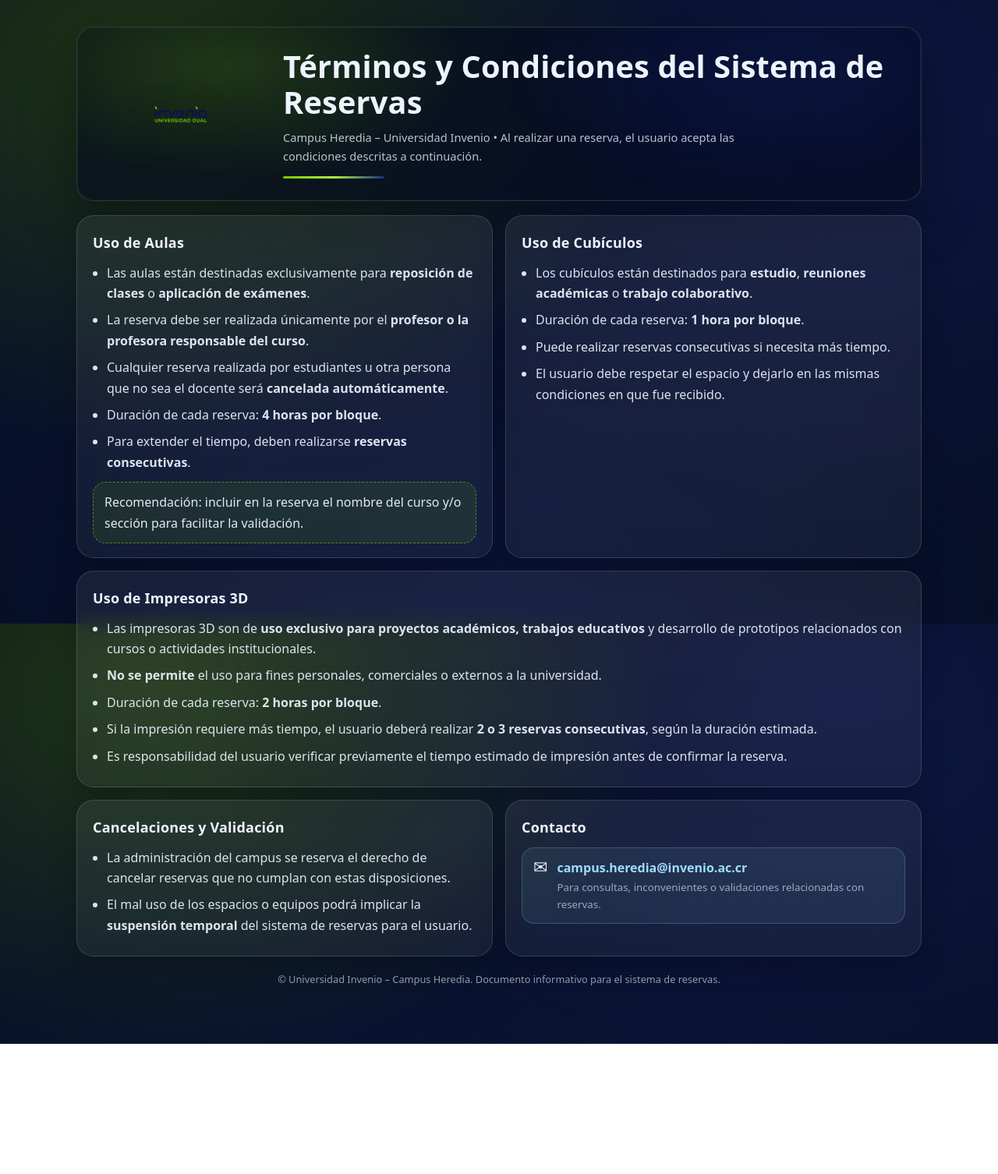
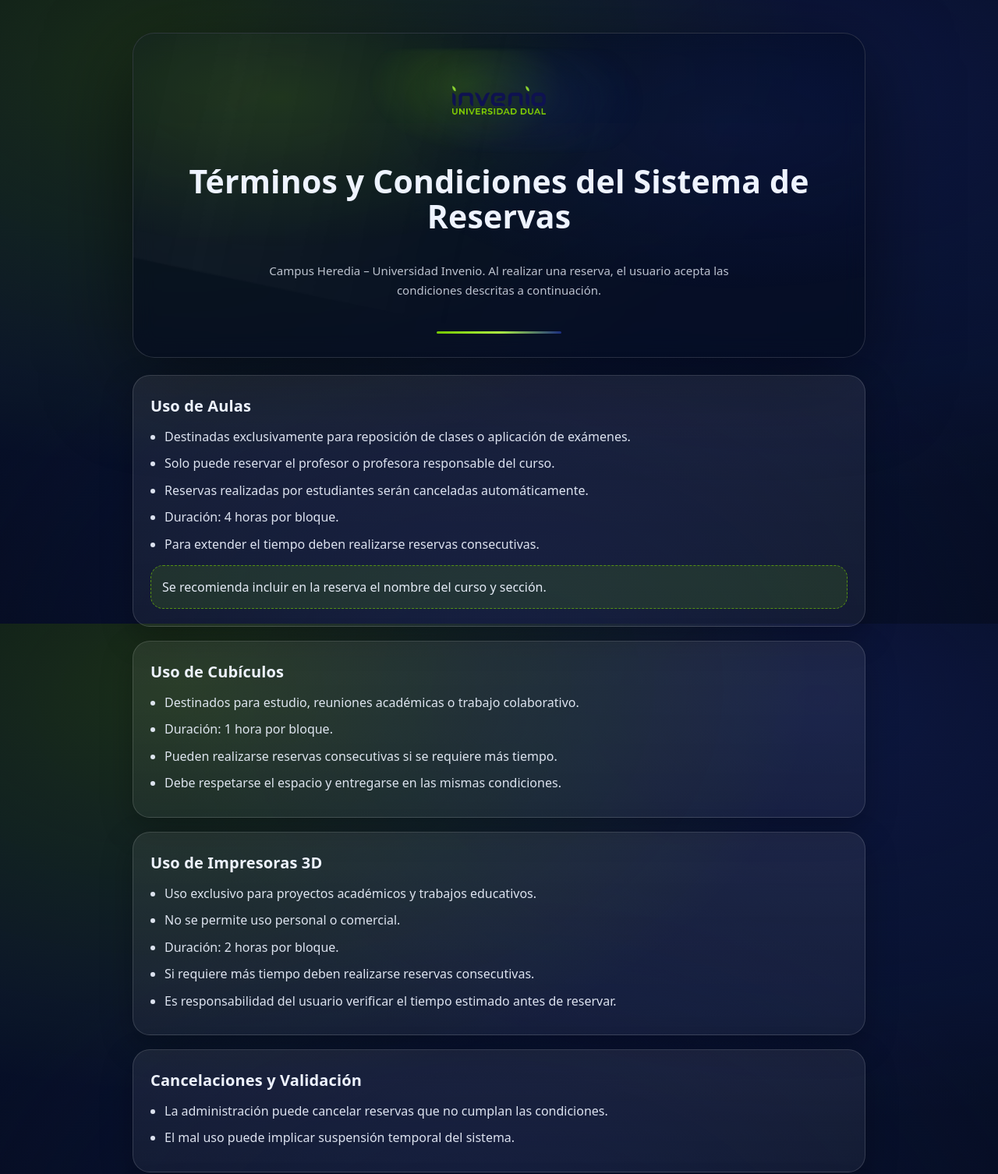
Before and after one commit to HeinerCR/terminos-invenio, a plain HTML site: page index.html in a window 1280 px wide. Shown: the top 1506 px of the page at 78% size. Before the commit the page ends 1339 px from the top, so only its background shows below. Drawn offline with Linux system fonts and the light colour scheme.

Commit message:
Update index.html

```diff
--- a/index.html
+++ b/index.html
@@ -5,9 +5,9 @@
   <meta name="viewport" content="width=device-width, initial-scale=1" />
   <title>Términos y Condiciones | Sistema de Reservas - Campus Heredia</title>
   <meta name="description" content="Términos y condiciones del sistema de reservas del Campus Heredia - Universidad Invenio." />
+
   <style>
     :root{
-      /* Invenio-inspired palette */
       --navy:#0e1a4b;
       --blue:#1c2f86;
       --green:#7bd100;
@@ -16,237 +16,284 @@
       --muted:rgba(238,243,255,.78);
       --muted2:rgba(238,243,255,.62);
 
-      --cardA: rgba(255,255,255,.07);
+      --border: rgba(255,255,255,.14);
+      --border2: rgba(255,255,255,.26);
+
+      --cardA: rgba(255,255,255,.075);
       --cardB: rgba(255,255,255,.05);
-      --border: rgba(255,255,255,.14);
-      --border2: rgba(255,255,255,.22);
 
       --radius:22px;
-
-      --shadow0: 0 12px 34px rgba(0,0,0,.22);
-      --shadow1: 0 22px 70px rgba(0,0,0,.40);
-
       --ease: cubic-bezier(.2,.8,.2,1);
     }
 
     *{ box-sizing:border-box; }
     html, body{ height:100%; }
 
-    /* Seamless full-page background */
+    /* Seamless background */
     body{
       margin:0;
       font-family: ui-sans-serif, system-ui, -apple-system, Segoe UI, Roboto, Arial, sans-serif;
       color: var(--text);
       line-height:1.65;
-      background: radial-gradient(1200px 900px at 15% 10%, rgba(123,209,0,.22), transparent 55%),
-                  radial-gradient(1200px 900px at 85% 12%, rgba(28,47,134,.34), transparent 60%),
-                  radial-gradient(1200px 900px at 50% 110%, rgba(14,26,75,.58), transparent 62%),
-                  linear-gradient(180deg, #050b1d 0%, #07102a 70%, #050b1d 140%);
+
+      background:
+        radial-gradient(1400px 900px at 18% 10%, rgba(123,209,0,.18), transparent 58%),
+        radial-gradient(1400px 900px at 82% 12%, rgba(28,47,134,.30), transparent 60%),
+        radial-gradient(1200px 900px at 50% 110%, rgba(14,26,75,.55), transparent 62%),
+        linear-gradient(180deg, #050b1d 0%, #07102a 58%, #050b1d 120%);
       background-attachment: fixed;
     }
 
-    a{ color: #9edcff; text-decoration: none; }
+    a{ color:#9edcff; text-decoration:none; }
     a:hover{ text-decoration: underline; }
 
     .wrap{
-      max-width: 1120px;
+      max-width: 980px;
       margin: 0 auto;
-      padding: 34px 18px 72px;
+      padding: 42px 20px 78px;
     }
 
-    /* ===== HERO ===== */
-    .hero{
+    /* ===== HERO BRANDING ===== */
+    .brand-hero{
+      position: relative;
+      padding: 38px 26px 30px;
+      border-radius: 28px;
       border: 1px solid var(--border);
-      background: rgba(5,11,29,.62);
+      background: rgba(5,11,29,.58);
       backdrop-filter: blur(14px);
-      border-radius: var(--radius);
-      box-shadow: var(--shadow1);
-      padding: 28px;
-      position: relative;
       overflow:hidden;
-      transform: translateY(6px);
-      opacity: 0;
-      animation: fadeUp .7s var(--ease) forwards;
+      box-shadow: 0 26px 110px rgba(0,0,0,.50);
     }
 
-    .hero::before{
+    /* ambient glows */
+    .brand-hero::before{
       content:"";
       position:absolute;
       inset:-2px;
       background:
-        radial-gradient(520px 240px at 18% 22%, rgba(123,209,0,.18), transparent 62%),
-        radial-gradient(560px 260px at 82% 26%, rgba(28,47,134,.22), transparent 64%);
+        radial-gradient(700px 320px at 20% 20%, rgba(123,209,0,.14), transparent 62%),
+        radial-gradient(760px 340px at 82% 28%, rgba(28,47,134,.18), transparent 64%);
       pointer-events:none;
       opacity: .95;
     }
 
-    /* subtle edge glow */
-    .hero::after{
+    /* glossy highlight */
+    .brand-hero::after{
       content:"";
       position:absolute;
-      inset:0;
-      border-radius: var(--radius);
+      top:-40%;
+      left:-30%;
+      width: 110%;
+      height: 120%;
+      transform: rotate(12deg);
+      background: linear-gradient(90deg, transparent 0%, rgba(255,255,255,.06) 40%, transparent 75%);
       pointer-events:none;
-      box-shadow: 0 0 0 1px rgba(123,209,0,.08) inset,
-                  0 0 0 1px rgba(28,47,134,.08) inset;
-      opacity:.9;
+      opacity: .6;
+      filter: blur(1px);
     }
 
-    .hero-inner{
-      position:relative;
+    .brand-inner{
+      position: relative;
       display:flex;
       align-items:center;
-      gap:26px;
+      gap: 22px;
+      justify-content:center;
+      text-align:center;
+      flex-direction: column;
+    }
+
+    .logo-wrap{
+      position: relative;
+      display:inline-flex;
+      align-items:center;
+      justify-content:center;
+      padding: 14px 18px;
+    }
+
+    /* light halo behind logo */
+    .logo-wrap::before{
+      content:"";
+      position:absolute;
+      inset:-18px;
+      border-radius: 28px;
+      background:
+        radial-gradient(180px 120px at 40% 35%, rgba(123,209,0,.18), transparent 70%),
+        radial-gradient(200px 130px at 60% 50%, rgba(28,47,134,.20), transparent 72%);
+      filter: blur(2px);
+      opacity: .95;
+      pointer-events:none;
     }
 
     .logo{
-      width: 210px; /* bigger */
+      width: 380px;   /* BIG hero logo */
+      max-width: 92vw;
       height:auto;
-      flex: 0 0 auto;
-      filter: drop-shadow(0 10px 24px rgba(0,0,0,.30));
+      filter: drop-shadow(0 18px 40px rgba(0,0,0,.42));
       transform: translateZ(0);
+      animation: floaty 5.5s var(--ease) infinite;
     }
 
-    .hero-text{ min-width:0; }
-
-    .hero h1{
-      margin:0;
-      font-size: clamp(22px, 3.1vw, 40px);
+    h1{
+      margin: 12px 0 0;
+      font-size: clamp(24px, 3.2vw, 44px);
       letter-spacing: .2px;
-      line-height:1.15;
+      line-height: 1.12;
     }
 
-    .hero p{
-      margin: 10px 0 0;
+    .subtitle{
+      margin: 12px 0 0;
       color: var(--muted);
-      font-size: 14.6px;
+      font-size: 15px;
       max-width: 78ch;
     }
 
     .accent{
       height: 3px;
-      width: 130px;
+      width: 160px;
       border-radius: 999px;
       background: linear-gradient(90deg, var(--green), #b6ff43, var(--blue));
-      margin-top: 14px;
+      margin: 18px auto 0;
       opacity: .95;
     }
 
     /* ===== GRID ===== */
     .grid{
-      margin-top: 18px;
       display:grid;
-      gap: 16px;
+      gap: 18px;
       grid-template-columns: 1fr;
+      margin-top: 22px;
     }
 
-    @media (min-width: 960px){
-      .grid{ grid-template-columns: 1fr 1fr; }
-      .span-2{ grid-column: 1 / -1; }
+    /* ===== CARDS (hover wow) ===== */
+    .card{
+      position: relative;
+      border: 1px solid var(--border);
+      border-radius: var(--radius);
+      background: linear-gradient(180deg, var(--cardA), var(--cardB));
+      padding: 22px;
+      box-shadow: 0 14px 40px rgba(0,0,0,.26);
+      overflow:hidden;
+
+      transition: transform .28s var(--ease), box-shadow .28s var(--ease), border-color .28s var(--ease);
+      will-change: transform, box-shadow;
+
+      /* entrance */
+      opacity: 0;
+      transform: translateY(10px);
+      animation: fadeUp .75s var(--ease) forwards;
+      animation-delay: var(--d, 0ms);
     }
 
-    /* ===== CARDS ===== */
-    .card{
-      border: 1px solid var(--border);
-      border-radius: var(--radius);
-      background: linear-gradient(180deg, var(--cardA) 0%, var(--cardB) 100%);
-      backdrop-filter: blur(12px);
-      box-shadow: var(--shadow0);
-      padding: 20px 20px 18px;
-      position: relative;
-
-      /* entrance */
-      transform: translateY(10px);
-      opacity: 0;
-      animation: fadeUp .7s var(--ease) forwards;
-      animation-delay: var(--d, 0ms);
-
-      /* hover animation */
-      transition: transform .28s var(--ease), box-shadow .28s var(--ease), border-color .28s var(--ease);
-      will-change: transform, box-shadow;
-    }
-
+    /* hover glow layer */
     .card::before{
       content:"";
       position:absolute;
       inset:0;
-      border-radius: var(--radius);
+      background:
+        radial-gradient(520px 240px at 20% 18%, rgba(123,209,0,.12), transparent 55%),
+        radial-gradient(560px 260px at 85% 25%, rgba(28,47,134,.16), transparent 62%);
+      opacity:0;
+      transition: opacity .28s var(--ease);
       pointer-events:none;
-      background: radial-gradient(500px 220px at 20% 15%, rgba(123,209,0,.10), transparent 55%),
-                  radial-gradient(520px 240px at 85% 25%, rgba(28,47,134,.12), transparent 60%);
-      opacity: 0;
-      transition: opacity .28s var(--ease);
+    }
+
+    /* premium shine on hover */
+    .card::after{
+      content:"";
+      position:absolute;
+      top:-60%;
+      left:-40%;
+      width: 140%;
+      height: 140%;
+      transform: rotate(18deg);
+      background: linear-gradient(90deg, transparent 0%, rgba(255,255,255,.10) 45%, transparent 75%);
+      opacity:0;
+      transition: opacity .28s var(--ease), transform .55s var(--ease);
+      pointer-events:none;
     }
 
     .card:hover{
-      transform: translateY(-6px);
-      box-shadow: 0 26px 90px rgba(0,0,0,.45);
+      transform: translateY(-8px);
       border-color: var(--border2);
+      box-shadow: 0 34px 120px rgba(0,0,0,.52);
     }
-
-    .card:hover::before{ opacity: 1; }
+    .card:hover::before{ opacity:1; }
+    .card:hover::after{
+      opacity:.55;
+      transform: rotate(18deg) translateX(14%);
+    }
 
     .card h2{
       margin:0 0 10px;
-      font-size: 18px;
-      letter-spacing: .2px;
+      font-size: 20px;
+      letter-spacing: .15px;
     }
 
     ul{ margin: 10px 0 0 18px; padding:0; }
     li{ margin: 8px 0; color: rgba(238,243,255,.92); }
 
     .note{
-      margin-top: 12px;
+      margin-top: 14px;
+      padding: 14px;
       border-radius: 16px;
-      border: 1px dashed rgba(123,209,0,.55);
-      background: rgba(123,209,0,.10);
-      padding: 12px 14px;
+      border: 1px dashed rgba(123,209,0,.60);
+      background: rgba(123,209,0,.12);
       color: rgba(238,243,255,.95);
     }
 
-    .contact{
-      display:flex;
-      align-items:flex-start;
-      gap:12px;
-      margin-top: 8px;
-      padding: 12px 14px;
+    .contact-box{
+      margin-top: 10px;
+      padding: 14px 16px;
       border-radius: 16px;
       border: 1px solid rgba(158,220,255,.22);
       background: rgba(158,220,255,.08);
+      display:flex;
+      gap:12px;
+      align-items:flex-start;
     }
-    .contact strong{ font-weight: 650; }
-    .contact small{ color: var(--muted2); display:block; margin-top:2px; }
+    .contact-box .icon{
+      width: 34px;
+      height: 34px;
+      border-radius: 12px;
+      border: 1px solid rgba(158,220,255,.28);
+      background: rgba(158,220,255,.10);
+      display:flex;
+      align-items:center;
+      justify-content:center;
+      flex: 0 0 auto;
+    }
+    .contact-box strong{ font-weight: 650; }
+    .contact-box small{ display:block; margin-top:3px; color: var(--muted2); }
 
     footer{
-      margin-top: 18px;
+      margin-top: 34px;
+      text-align:center;
       color: var(--muted2);
-      font-size: 12.8px;
-      text-align:center;
+      font-size: 13px;
     }
 
     /* Mobile */
-    @media (max-width: 560px){
-      .wrap{ padding: 22px 14px 54px; }
-      .hero{ padding: 18px; }
-      .hero-inner{ flex-direction: column; align-items:flex-start; gap:14px; }
-      .logo{ width: 190px; }
+    @media(max-width: 560px){
+      .wrap{ padding: 26px 14px 56px; }
+      .brand-hero{ padding: 26px 16px 22px; }
+      .logo{ width: 300px; }
+      .card{ padding: 18px; }
     }
 
-    /* Respect reduced motion */
-    @media (prefers-reduced-motion: reduce){
-      .hero, .card{ animation: none; opacity: 1; transform: none; }
-      .card, .card::before{ transition: none; }
+    /* Motion safety */
+    @media(prefers-reduced-motion: reduce){
+      .logo{ animation:none; }
+      .card{ animation:none; opacity:1; transform:none; }
+      .card, .card::before, .card::after{ transition:none; }
+    }
+
+    @keyframes floaty{
+      0%, 100%{ transform: translateY(0); }
+      50%{ transform: translateY(-6px); }
     }
 
     @keyframes fadeUp{
       to{ opacity:1; transform: translateY(0); }
-    }
-
-    /* Print */
-    @media print{
-      body{ background:#fff; color:#111; }
-      .hero, .card{ background:#fff; box-shadow:none; }
-      a{ color:#0b57d0; }
     }
   </style>
 </head>
@@ -254,65 +301,67 @@
 <body>
   <main class="wrap">
 
-    <section class="hero" aria-label="Encabezado">
-      <div class="hero-inner">
-        <!-- Mantén Bannerlogo.png en la MISMA carpeta que este HTML -->
-        <img class="logo" alt="Invenio Universidad Dual" src="Bannerlogo.png">
-        <div class="hero-text">
-          <h1>Términos y Condiciones del Sistema de Reservas</h1>
-          <p>Campus Heredia – Universidad Invenio • Al realizar una reserva, el usuario acepta las condiciones descritas a continuación.</p>
-          <div class="accent" aria-hidden="true"></div>
+    <!-- HERO -->
+    <section class="brand-hero" aria-label="Encabezado">
+      <div class="brand-inner">
+        <div class="logo-wrap">
+          <img class="logo" src="Bannerlogo.png" alt="Universidad Invenio – Universidad Dual">
         </div>
+
+        <h1>Términos y Condiciones del Sistema de Reservas</h1>
+        <p class="subtitle">Campus Heredia – Universidad Invenio. Al realizar una reserva, el usuario acepta las condiciones descritas a continuación.</p>
+        <div class="accent" aria-hidden="true"></div>
       </div>
     </section>
 
+    <!-- CONTENT -->
     <section class="grid" aria-label="Contenido">
 
-      <article class="card" style="--d: 80ms">
+      <article class="card" style="--d:80ms">
         <h2>Uso de Aulas</h2>
         <ul>
-          <li>Las aulas están destinadas exclusivamente para <strong>reposición de clases</strong> o <strong>aplicación de exámenes</strong>.</li>
-          <li>La reserva debe ser realizada únicamente por el <strong>profesor o la profesora responsable del curso</strong>.</li>
-          <li>Cualquier reserva realizada por estudiantes u otra persona que no sea el docente será <strong>cancelada automáticamente</strong>.</li>
-          <li>Duración de cada reserva: <strong>4 horas por bloque</strong>.</li>
-          <li>Para extender el tiempo, deben realizarse <strong>reservas consecutivas</strong>.</li>
+          <li>Destinadas exclusivamente para reposición de clases o aplicación de exámenes.</li>
+          <li>Solo puede reservar el profesor o profesora responsable del curso.</li>
+          <li>Reservas realizadas por estudiantes serán canceladas automáticamente.</li>
+          <li>Duración: 4 horas por bloque.</li>
+          <li>Para extender el tiempo deben realizarse reservas consecutivas.</li>
         </ul>
-        <div class="note">Recomendación: incluir en la reserva el nombre del curso y/o sección para facilitar la validación.</div>
+        <div class="note">Se recomienda incluir en la reserva el nombre del curso y sección.</div>
       </article>
 
-      <article class="card" style="--d: 140ms">
+      <article class="card" style="--d:140ms">
         <h2>Uso de Cubículos</h2>
         <ul>
-          <li>Los cubículos están destinados para <strong>estudio</strong>, <strong>reuniones académicas</strong> o <strong>trabajo colaborativo</strong>.</li>
-          <li>Duración de cada reserva: <strong>1 hora por bloque</strong>.</li>
-          <li>Puede realizar reservas consecutivas si necesita más tiempo.</li>
-          <li>El usuario debe respetar el espacio y dejarlo en las mismas condiciones en que fue recibido.</li>
+          <li>Destinados para estudio, reuniones académicas o trabajo colaborativo.</li>
+          <li>Duración: 1 hora por bloque.</li>
+          <li>Pueden realizarse reservas consecutivas si se requiere más tiempo.</li>
+          <li>Debe respetarse el espacio y entregarse en las mismas condiciones.</li>
         </ul>
       </article>
 
-      <article class="card span-2" style="--d: 200ms">
+      <article class="card" style="--d:200ms">
         <h2>Uso de Impresoras 3D</h2>
         <ul>
-          <li>Las impresoras 3D son de <strong>uso exclusivo para proyectos académicos, trabajos educativos</strong> y desarrollo de prototipos relacionados con cursos o actividades institucionales.</li>
-          <li><strong>No se permite</strong> el uso para fines personales, comerciales o externos a la universidad.</li>
-          <li>Duración de cada reserva: <strong>2 horas por bloque</strong>.</li>
-          <li>Si la impresión requiere más tiempo, el usuario deberá realizar <strong>2 o 3 reservas consecutivas</strong>, según la duración estimada.</li>
-          <li>Es responsabilidad del usuario verificar previamente el tiempo estimado de impresión antes de confirmar la reserva.</li>
+          <li>Uso exclusivo para proyectos académicos y trabajos educativos.</li>
+          <li>No se permite uso personal o comercial.</li>
+          <li>Duración: 2 horas por bloque.</li>
+          <li>Si requiere más tiempo deben realizarse reservas consecutivas.</li>
+          <li>Es responsabilidad del usuario verificar el tiempo estimado antes de reservar.</li>
         </ul>
       </article>
 
-      <article class="card" style="--d: 260ms">
+      <article class="card" style="--d:260ms">
         <h2>Cancelaciones y Validación</h2>
         <ul>
-          <li>La administración del campus se reserva el derecho de cancelar reservas que no cumplan con estas disposiciones.</li>
-          <li>El mal uso de los espacios o equipos podrá implicar la <strong>suspensión temporal</strong> del sistema de reservas para el usuario.</li>
+          <li>La administración puede cancelar reservas que no cumplan las condiciones.</li>
+          <li>El mal uso puede implicar suspensión temporal del sistema.</li>
         </ul>
       </article>
 
-      <article class="card" style="--d: 320ms">
+      <article class="card" style="--d:320ms">
         <h2>Contacto</h2>
-        <div class="contact">
-          <div aria-hidden="true" style="font-size:22px; line-height:1;">✉</div>
+        <div class="contact-box">
+          <div class="icon" aria-hidden="true">✉</div>
           <div>
             <strong><a href="mailto:campus.heredia@invenio.ac.cr">campus.heredia@invenio.ac.cr</a></strong>
             <small>Para consultas, inconvenientes o validaciones relacionadas con reservas.</small>
@@ -322,9 +371,7 @@
 
     </section>
 
-    <footer>
-      © Universidad Invenio – Campus Heredia. Documento informativo para el sistema de reservas.
-    </footer>
+    <footer>© Universidad Invenio – Campus Heredia</footer>
 
   </main>
 </body>
```
